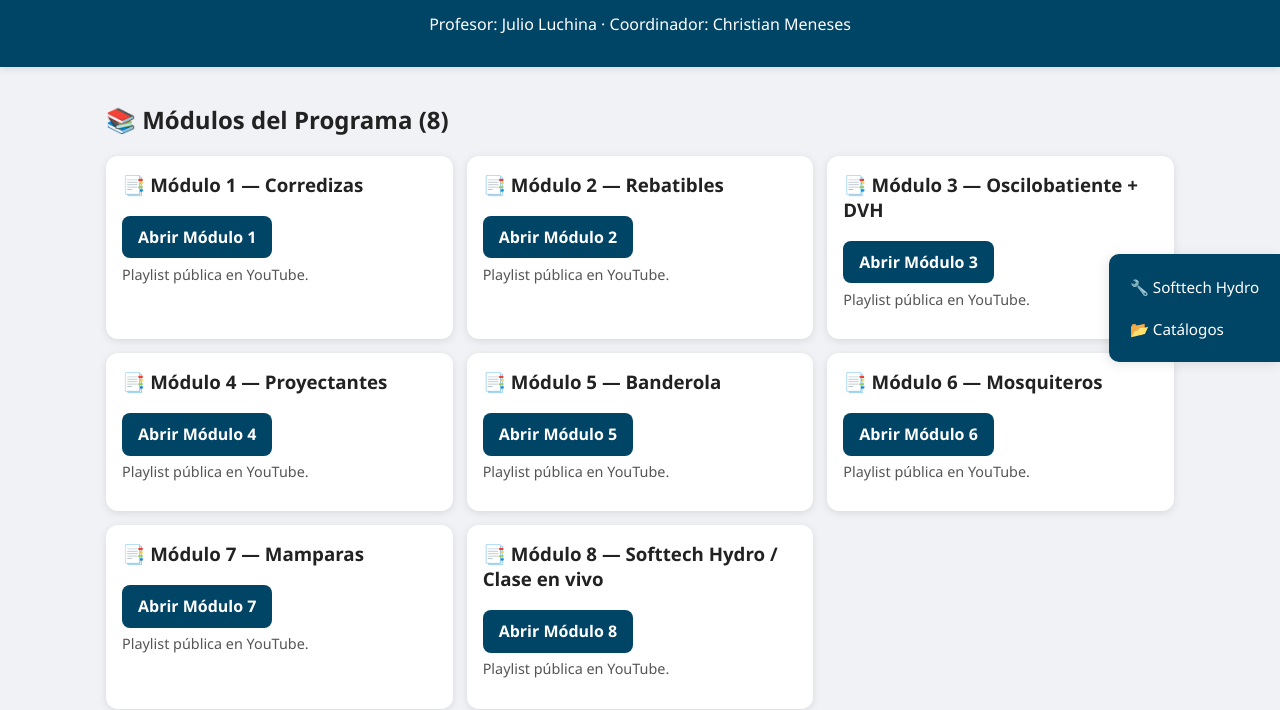
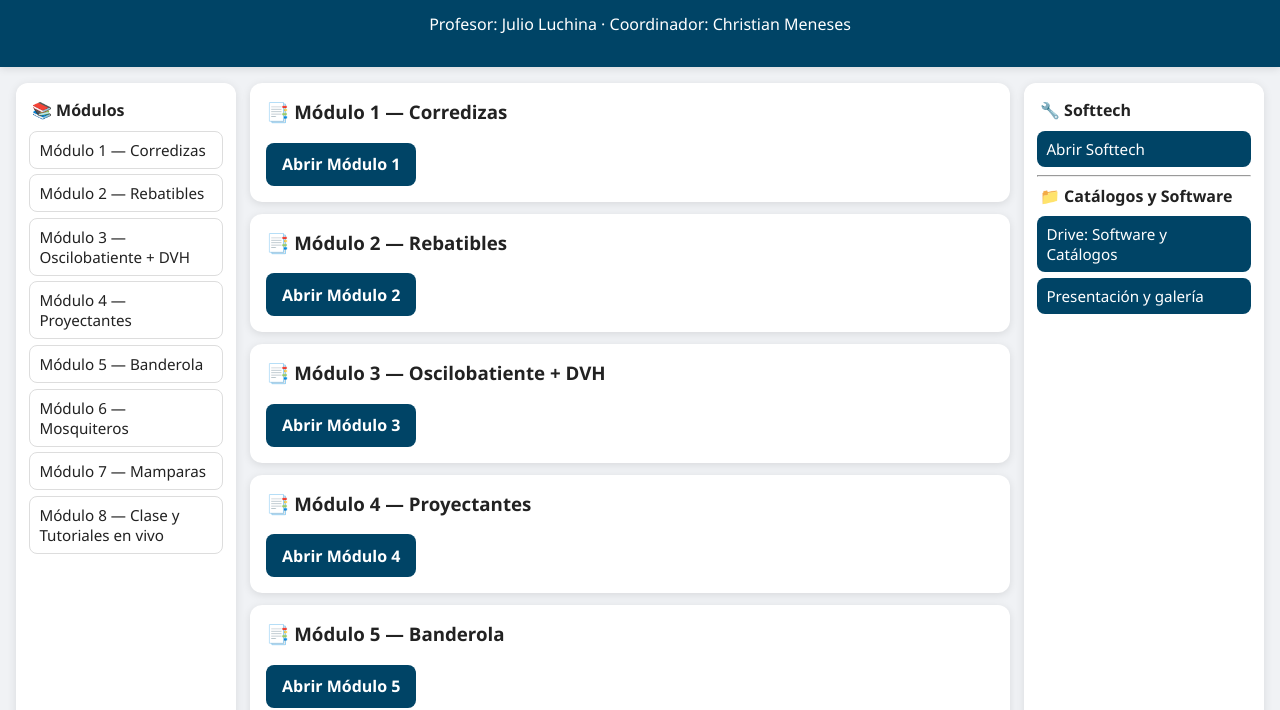
Before and after one commit to Petacuanol/JULIO-LUCHINA-CARPINTERIA-, a plain HTML site: page index.html in a window 1280 px wide. Shown: the part 92-802 px from the top of the page. Drawn offline with Linux system fonts and the light colour scheme.

Commit message:
Add files via upload

```diff
--- a/index.html
+++ b/index.html
@@ -14,25 +14,27 @@
     }
     *{box-sizing:border-box}
     body{margin:0;font-family:Segoe UI,Arial,sans-serif;background:var(--fondo);color:#222}
-    header{background:var(--azul);color:var(--blanco);text-align:center;padding:1rem 1rem;box-shadow:0 2px 8px var(--sombra);position:sticky;top:0;z-index:10}
+    header{background:var(--azul);color:var(--blanco);text-align:center;padding:1rem 1rem;box-shadow:0 2px 8px var(--sombra);position:sticky;top:0;z-index:20}
     .logo{max-height:46px;margin:auto;display:block}
     h1{margin:.5rem 0 0 0}
-    .wrap{max-width:1100px;margin:0 auto;padding:1rem}
-    .grid{display:grid;grid-template-columns:repeat(auto-fit,minmax(320px,1fr));gap:14px}
-    .card{background:#fff;border-radius:12px;box-shadow:0 2px 8px var(--sombra);padding:1rem}
+    .layout{display:grid;grid-template-columns:220px 1fr 240px;gap:14px;max-width:1300px;margin:0 auto;padding:1rem}
+    .left, .right{position:sticky;top:90px;height:calc(100vh - 110px)}
+    .panel{background:#fff;border-radius:12px;box-shadow:0 2px 10px var(--sombra);padding:.8rem;overflow:auto}
+    .left h4,.right h4{margin:.2rem .2rem .6rem;font-size:1rem}
+    .left a,.right a{display:block;text-decoration:none;color:#fff;background:var(--azul);padding:.5rem .6rem;border-radius:8px;margin:.35rem 0;font-size:.95rem}
+    .left a:hover,.right a:hover{background:var(--celeste)}
+    .left .list a{background:#fff;color:#222;border:1px solid #ddd}
+    .left .list a:hover{background:#f7f9fb}
+    .content{min-height:60vh}
+    .card{background:#fff;border-radius:12px;box-shadow:0 2px 8px var(--sombra);padding:1rem;margin-bottom:12px}
     .card h3{margin-top:0}
     .btn{display:inline-block;background:var(--azul);color:#fff;text-decoration:none;padding:.65rem 1rem;border-radius:8px;font-weight:600}
     .btn:hover{background:var(--celeste)}
-    .note{font-size:.9rem;color:#555;margin-top:.4rem}
-    /* Menú lateral derecho */
-    .side{position:fixed;right:0;top:50%;transform:translateY(-50%);background:var(--azul);padding:.6rem;border-radius:10px 0 0 10px;box-shadow:-2px 2px 12px var(--sombra);z-index:20}
-    .side a{display:block;color:#fff;text-decoration:none;margin:.35rem 0;padding:.5rem .7rem;border-radius:6px;font-size:.95rem}
-    .side a:hover{background:var(--celeste)}
     footer{margin-top:1rem;background:#ddd;padding:1rem;text-align:center;font-size:.9rem}
-    /* Responsive: que el menú lateral no tape en pantallas chicas */
-    @media (max-width: 640px){
-      .side{top:auto;bottom:0;left:0;right:0;transform:none;border-radius:10px 10px 0 0;display:flex;gap:.5rem;justify-content:center}
-      .side a{font-size:.9rem}
+    @media (max-width: 980px){
+      .layout{grid-template-columns:1fr}
+      .left,.right{position:relative;top:auto;height:auto}
+      .panel{margin-bottom:10px}
     }
   </style>
 </head>
@@ -43,66 +45,73 @@
     <p>Profesor: Julio Luchina · Coordinador: Christian Meneses</p>
   </header>
 
-  <!-- Menú lateral: accesos rápidos -->
-  <nav class="side" aria-label="Accesos rápidos">
-    <a href="https://www.youtube.com/playlist?list=PLXie0TBQEUrez660QPGUJLSl7MWqjkPSD" target="_blank">🔧 Softtech Hydro</a>
-    <a href="https://drive.google.com/drive/folders/1ZkRVmLe19DCprnZ7P7LSBx8IZNVSavOo" target="_blank">📂 Catálogos</a>
-  </nav>
+  <div class="layout">
+    <!-- Lateral IZQUIERDO: Lista de módulos -->
+    <aside class="left panel" aria-label="Índice de módulos">
+      <h4>📚 Módulos</h4>
+      <div class="list">
+        <a href="#m1">Módulo 1 — Corredizas</a>
+        <a href="#m2">Módulo 2 — Rebatibles</a>
+        <a href="#m3">Módulo 3 — Oscilobatiente + DVH</a>
+        <a href="#m4">Módulo 4 — Proyectantes</a>
+        <a href="#m5">Módulo 5 — Banderola</a>
+        <a href="#m6">Módulo 6 — Mosquiteros</a>
+        <a href="#m7">Módulo 7 — Mamparas</a>
+        <a href="#m8">Módulo 8 — Clase y Tutoriales en vivo</a>
+      </div>
+    </aside>
 
-  <div class="wrap">
-    <section id="modulos">
-      <h2>📚 Módulos del Programa (8)</h2>
-      <div class="grid">
-        <div class="card">
+    <!-- CONTENIDO CENTRAL -->
+    <main class="content" id="modulos">
+      <div class="card" id="m1">
         <h3>📑 Módulo 1 — Corredizas</h3>
         <a class="btn" target="_blank" href="https://www.youtube.com/playlist?list=PLXie0TBQEUrcJmxfZfplVWXeOPgY79zw5">Abrir Módulo 1</a>
-          <p class="note">Playlist pública en YouTube.</p>
       </div>
-        <div class="card">
+      <div class="card" id="m2">
         <h3>📑 Módulo 2 — Rebatibles</h3>
         <a class="btn" target="_blank" href="https://www.youtube.com/playlist?list=PLXie0TBQEUre5jB-9H7_T6UD559e4jig8">Abrir Módulo 2</a>
-          <p class="note">Playlist pública en YouTube.</p>
       </div>
-        <div class="card">
+      <div class="card" id="m3">
         <h3>📑 Módulo 3 — Oscilobatiente + DVH</h3>
         <a class="btn" target="_blank" href="https://www.youtube.com/playlist?list=PLXie0TBQEUrfC2bpaX19eIuhAgzRWUCcC">Abrir Módulo 3</a>
-          <p class="note">Playlist pública en YouTube.</p>
       </div>
-        <div class="card">
+      <div class="card" id="m4">
         <h3>📑 Módulo 4 — Proyectantes</h3>
         <a class="btn" target="_blank" href="https://www.youtube.com/playlist?list=PLXie0TBQEUrdxxSIkd_49uWhKxrCbm8_F">Abrir Módulo 4</a>
-          <p class="note">Playlist pública en YouTube.</p>
       </div>
-        <div class="card">
+      <div class="card" id="m5">
         <h3>📑 Módulo 5 — Banderola</h3>
         <a class="btn" target="_blank" href="https://www.youtube.com/playlist?list=PLXie0TBQEUrcL7z_mORKlUjVh1XolB49h">Abrir Módulo 5</a>
-          <p class="note">Playlist pública en YouTube.</p>
       </div>
-        <div class="card">
+      <div class="card" id="m6">
         <h3>📑 Módulo 6 — Mosquiteros</h3>
         <a class="btn" target="_blank" href="https://www.youtube.com/playlist?list=PLXie0TBQEUrfibsuRIt93UTYwsLkGaX2-">Abrir Módulo 6</a>
-          <p class="note">Playlist pública en YouTube.</p>
       </div>
-        <div class="card">
+      <div class="card" id="m7">
         <h3>📑 Módulo 7 — Mamparas</h3>
         <a class="btn" target="_blank" href="https://www.youtube.com/playlist?list=PLXie0TBQEUrc-jzmRPyMbAw-NVlu5horD">Abrir Módulo 7</a>
-          <p class="note">Playlist pública en YouTube.</p>
       </div>
-        <div class="card">
-          <h3>📑 Módulo 8 — Softtech Hydro / Clase en vivo</h3>
+      <div class="card" id="m8">
+        <h3>📑 Módulo 8 — Clase y Tutoriales en vivo</h3>
         <a class="btn" target="_blank" href="https://www.youtube.com/playlist?list=PLXie0TBQEUrez660QPGUJLSl7MWqjkPSD">Abrir Módulo 8</a>
-          <p class="note">Playlist pública en YouTube.</p>
       </div>
-      </div>
-    </section>
 
-    <section id="contacto" style="margin-top:1rem">
-      <div class="card">
+      <div class="card" id="contacto">
         <h3>📞 Contacto</h3>
         <p>Profesor: <strong>Julio Luchina</strong> — 096 444 333<br/>
         Coordinador: <strong>Christian Meneses</strong> — 099 925 303</p>
       </div>
-    </section>
+    </main>
+
+    <!-- Lateral DERECHO: Softtech (solo botón) + Catálogos -->
+    <aside class="right panel" aria-label="Accesos rápidos">
+      <h4>🔧 Softtech</h4>
+      <a href="https://www.youtube.com/playlist?list=PLXie0TBQEUrez660QPGUJLSl7MWqjkPSD" target="_blank">Abrir Softtech</a>
+      <hr>
+      <h4>📁 Catálogos y Software</h4>
+      <a href="https://drive.google.com/drive/folders/1ZkRVmLe19DCprnZ7P7LSBx8IZNVSavOo" target="_blank">Drive: Software y Catálogos</a>
+      <a href="http://689f9297c8e90.site123.me" target="_blank">Presentación y galería</a>
+    </aside>
   </div>
 
   <footer>
```
Lines whose indentation alone changed are shown as unchanged.
